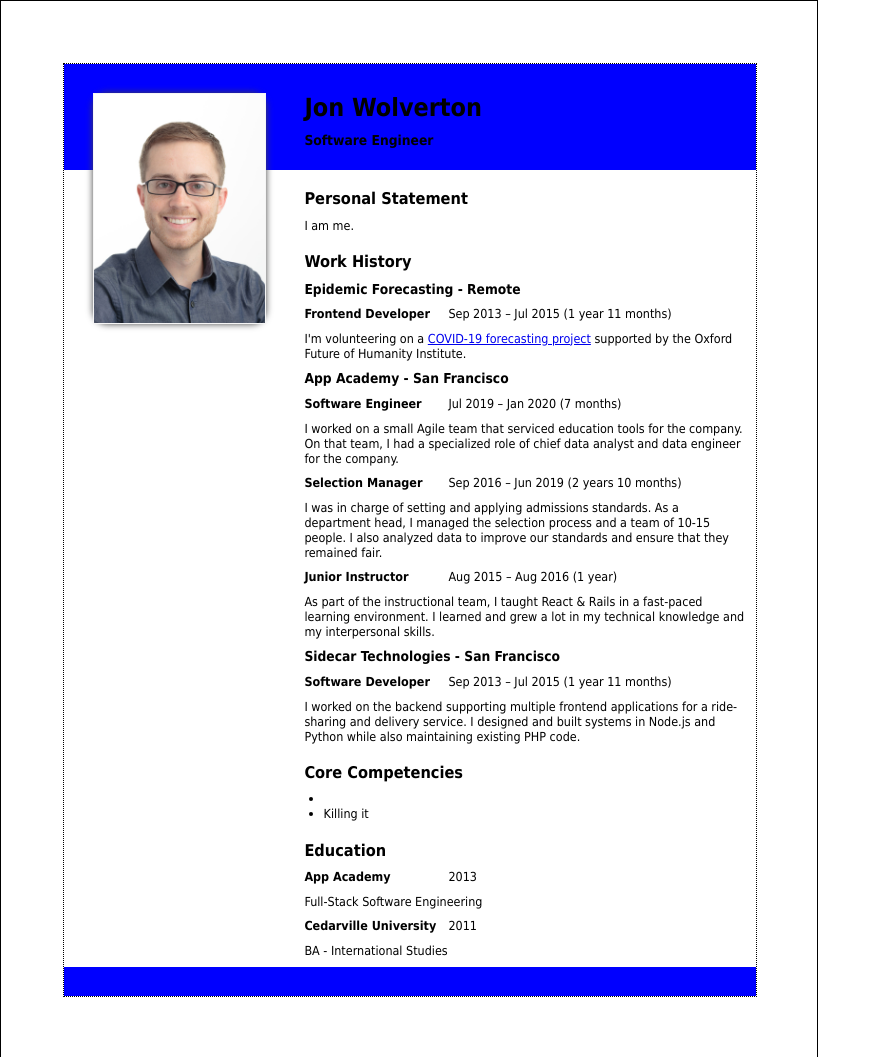
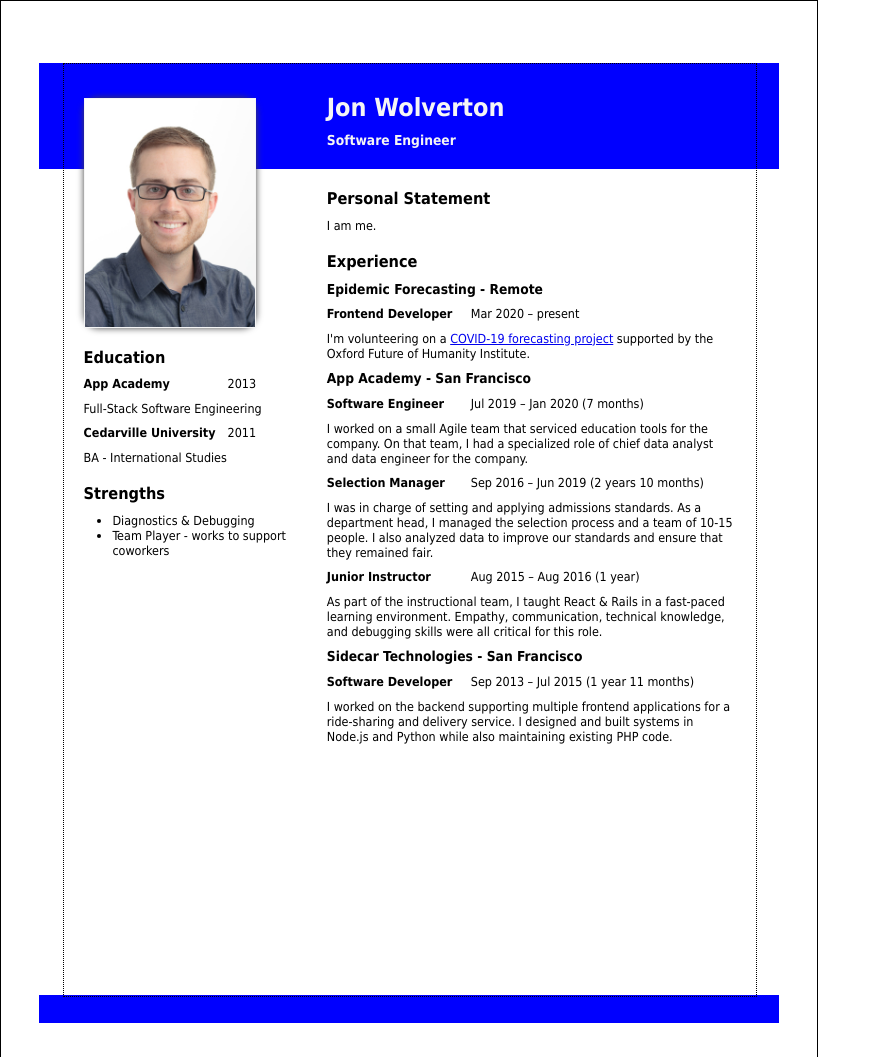
Before and after one commit to wolverdude/resume, a plain HTML site: page resume.html in a window 1280 px wide. Shown: the whole page, without its empty margins (0-880 px from the left). Drawn offline with Linux system fonts and the light colour scheme.

Commit message:
redesign so header & footer are just background color slices

```diff
--- a/resume.html
+++ b/resume.html
@@ -18,13 +18,10 @@
       font-family: Tahoma;
       font-size: 0.13in;
     }
-    p, li, summary {
-      margin: 0 0.1in;
-    }
     article { margin: 0.2in 0; }
     section { margin: 0.1in 0; }
     h1, h2, h3, h4, h5, h6 {
-      margin: 0 0.1in 0.1in 0.1in;
+      margin: 0.1in 0;
       font-weight: bold;
     }
     h1 { font-size: 200%; }
@@ -32,33 +29,38 @@
     h3 { font-size: 110%; }
     h4 { font-size: 100%; }
     li { margin-left: 0.3in; }
+
     .page {
+      position: relative;
+      z-index: 0;
       background-color: white;
       border: 1px solid black;
       width: 8.5in;
       height: 11in;
-      overflow: scroll;
     }
     .page > .content {
       margin: 0.65in;
       width: 7.2in;
       height: 9.7in;
-      position: relative;
       border: 1px dotted black;
+      background-color: transparent;
     }
     .header {
+      position: absolute;
+      top: 0.65in;
+      left: 0.4in;
+      width: 7.7in;
       height: 1.1in;
+      z-index: -1;
       background-color: blue;
     }
-    .header-content {
-      margin-left: 2.4in;
-      padding-top: 0.3in;
-    }
-    .header-content h1 {
-      margin-top: 0;
-    }
     .footer {
+      position: absolute;
+      bottom: 0.35in;
+      left: 0.4in;
+      width: 7.7in;
       height: 0.3in;
+      z-index: -1;
       background-color: blue;
     }
     .body {
@@ -69,21 +71,17 @@
     }
     .main {
       width: 4.8in;
-      background-color: white;
+      padding: 0 0.2in 0.2in 0.2in;
     }
     .sidebar {
       width: 2.4in;
-      background-color: white;
+      padding: 0 0.2in 0.2in 0.2in;
     }
-
     #mugshot {
-      position: absolute;
-      z-index: 1;
-      left: 0.3in;
-      top: 0.3in;
       height: 2.4in;
       width: 1.8in;
-      background-color: #0000;
+      margin-top: 0.35in;
+      background-color: transparent;
       border-radius: 0.15in;
       box-shadow: 0 0 0.08in #444;
     }
@@ -93,6 +91,17 @@
       width: 100%;
       border: 0.02in solid whitesmoke;
     }
+    .header-content {
+      box-sizing: border-box;
+      height: 1.1in;
+      margin-top: 0;
+      padding-top: 0.3in;
+      color: whitesmoke;
+    }
+    .header-content > h1:first-child {
+      margin-top: 0;
+    }
+
     .occupation {
       font-size: 110%;
       font-weight: bold;
@@ -108,29 +117,26 @@
 </head>
 <body>
   <div class="page">
+    <div class="header"></div>
+    <div class="footer"></div>
     <div class="content">
-      <figure id="mugshot">
-        <img src="mugshot.jpg" />
-      </figure>
-      <div class="header">
-        <div class="header-content">
-          <h1>Jon Wolverton</h1>
-          <p class="occupation">Software Engineer</p>
-        </div>
-      </div>
       <div class="body">
         <div class="main">
+          <article class="header-content">
+            <h1>Jon Wolverton</h1>
+            <p class="occupation">Software Engineer</p>
+          </article>
           <article>
             <h2>Personal Statement</h2>
             <p>I am me.</p>
           </article>
           <article>
-            <h2>Work History</h2>
+            <h2>Experience</h2>
             <section>
               <h3>Epidemic Forecasting - Remote</h3>
               <section class="role">
                 <h4>Frontend Developer</h4>
-                <p class="dates">Sep 2013 – Jul 2015 (1 year 11 months)</p>
+                <p class="dates">Mar 2020 – present</p>
                 <p>I'm volunteering on a <a href="http://epidemicforecasting.org/">COVID-19 forecasting project</a> supported by the Oxford Future of Humanity Institute.</p>
               </section>
             </section>
@@ -149,7 +155,7 @@
               <section class="role">
                 <h4>Junior Instructor</h4>
                 <p class="dates">Aug 2015 – Aug 2016 (1 year)</p>
-                <p>As part of the instructional team, I taught React & Rails in a fast-paced learning environment. I learned and grew a lot in my technical knowledge and my interpersonal skills.</p>
+                <p>As part of the instructional team, I taught React & Rails in a fast-paced learning environment. Empathy, communication, technical knowledge, and debugging skills were all critical for this role.</p>
               </section>
             </section>
             <section>
@@ -161,13 +167,11 @@
               </section>
             </section>
           </article>
-          <article>
-            <h2>Core Competencies</h2>
-            <ul>
-              <li></li>
-              <li>Killing it</li>
-            </ul>
-          </article>
+        </div>
+        <div class="sidebar">
+          <figure id="mugshot">
+            <img src="mugshot.jpg" />
+          </figure>
           <article>
             <h2>Education</h2>
             <section class="role">
@@ -181,10 +185,15 @@
               <p>BA - International Studies</p>
             </section>
           </article>
+          <article>
+            <h2>Strengths</h2>
+            <ul>
+              <li>Diagnostics & Debugging</li>
+              <li>Team Player - works to support coworkers</li>
+            </ul>
+          </article>
         </div>
-        <div class="sidebar"></div>
       </div>
-      <div class="footer"></div>
     </div>
   </div>
 </body>
```
